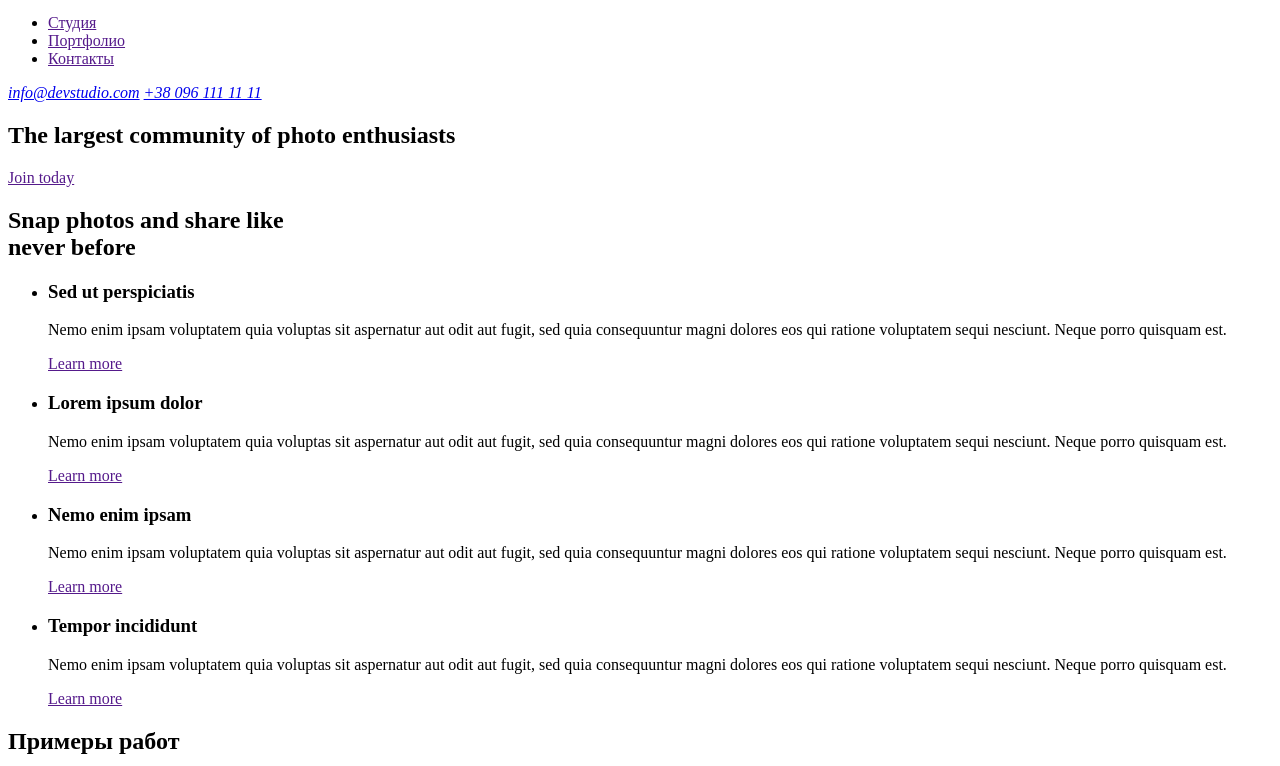
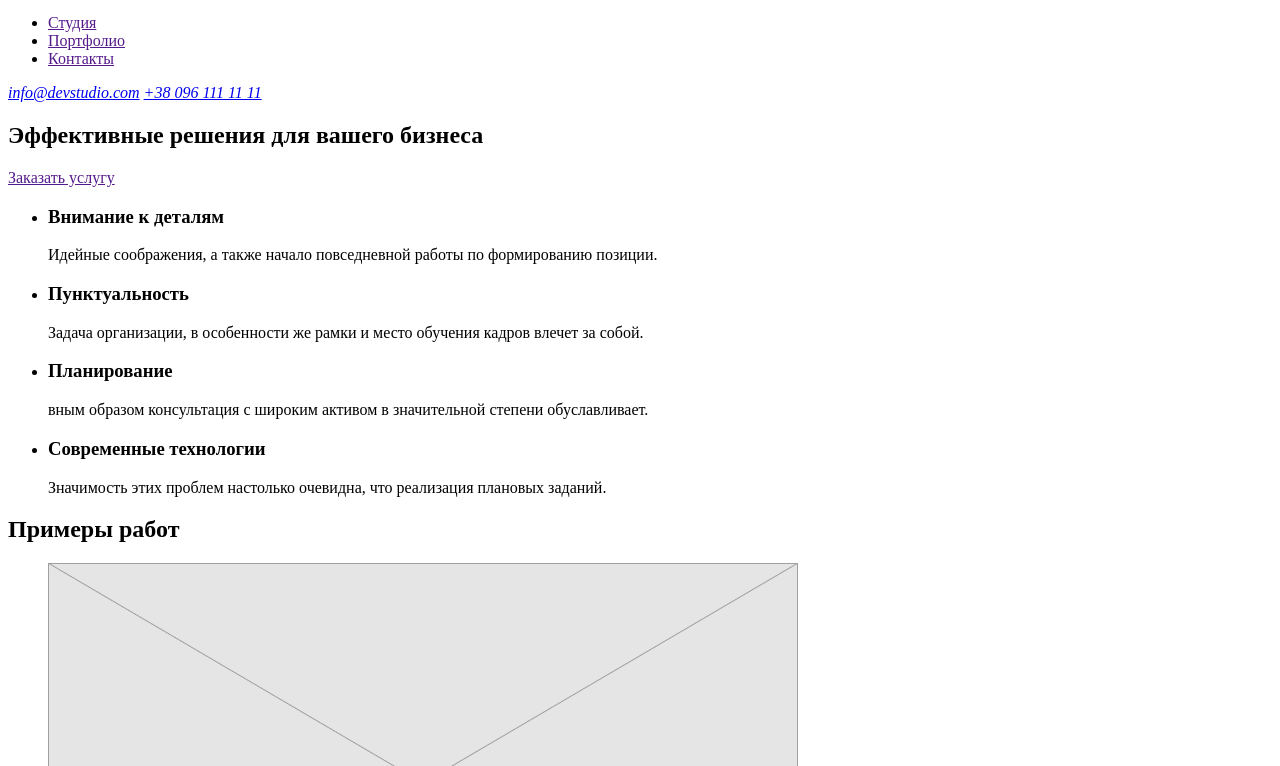
Before and after one commit to Bohatyrenko/goit-markup-hw-01, a plain HTML site: page index.html in a window 1280 px wide. Shown: the part 34-800 px from the top of the page. Drawn offline with Linux system fonts and the light colour scheme.

Commit message:
Добавил main

```diff
--- a/index.html
+++ b/index.html
@@ -21,54 +21,31 @@
         </address>
       </nav>
     </header>
-
     <main>
       <!-- Герой -->
       <section>
-        <h1>The largest community of photo enthusiasts</h1>
-        <a href="">Join today</a>
+        <h1>Эффективные решения для вашего бизнеса</h1>
+        <a href="">Заказать услугу</a>
       </section>
 
       <!-- Преимущества -->
       <section>
-        <h2>Snap photos and share like <br />never before</h2>
-
         <ul>
           <li>
-            <h3>Sed ut perspiciatis</h3>
-            <p>
-              Nemo enim ipsam voluptatem quia voluptas sit aspernatur aut odit
-              aut fugit, sed quia consequuntur magni dolores eos qui ratione
-              voluptatem sequi nesciunt. Neque porro quisquam est.
-            </p>
-            <a href="">Learn more</a>
+            <h3>Внимание к деталям</h3>
+            <p>Идейные соображения, а также начало повседневной работы по формированию позиции.</p>
           </li>
           <li>
-            <h3>Lorem ipsum dolor</h3>
-            <p>
-              Nemo enim ipsam voluptatem quia voluptas sit aspernatur aut odit
-              aut fugit, sed quia consequuntur magni dolores eos qui ratione
-              voluptatem sequi nesciunt. Neque porro quisquam est.
-            </p>
-            <a href="">Learn more</a>
+            <h3>Пунктуальность</h3>
+            <p>Задача организации, в особенности же рамки и место обучения кадров влечет за собой.</p>
           </li>
           <li>
-            <h3>Nemo enim ipsam</h3>
-            <p>
-              Nemo enim ipsam voluptatem quia voluptas sit aspernatur aut odit
-              aut fugit, sed quia consequuntur magni dolores eos qui ratione
-              voluptatem sequi nesciunt. Neque porro quisquam est.
-            </p>
-            <a href="">Learn more</a>
+            <h3>Планирование</h3>
+            <p>вным образом консультация с широким активом в значительной степени обуславливает.</p>
           </li>
           <li>
-            <h3>Tempor incididunt</h3>
-            <p>
-              Nemo enim ipsam voluptatem quia voluptas sit aspernatur aut odit
-              aut fugit, sed quia consequuntur magni dolores eos qui ratione
-              voluptatem sequi nesciunt. Neque porro quisquam est.
-            </p>
-            <a href="">Learn more</a>
+            <h3>Современные технологии</h3>
+            <p>Значимость этих проблем настолько очевидна, что реализация плановых заданий.</p>
           </li>
         </ul>
       </section>
```
